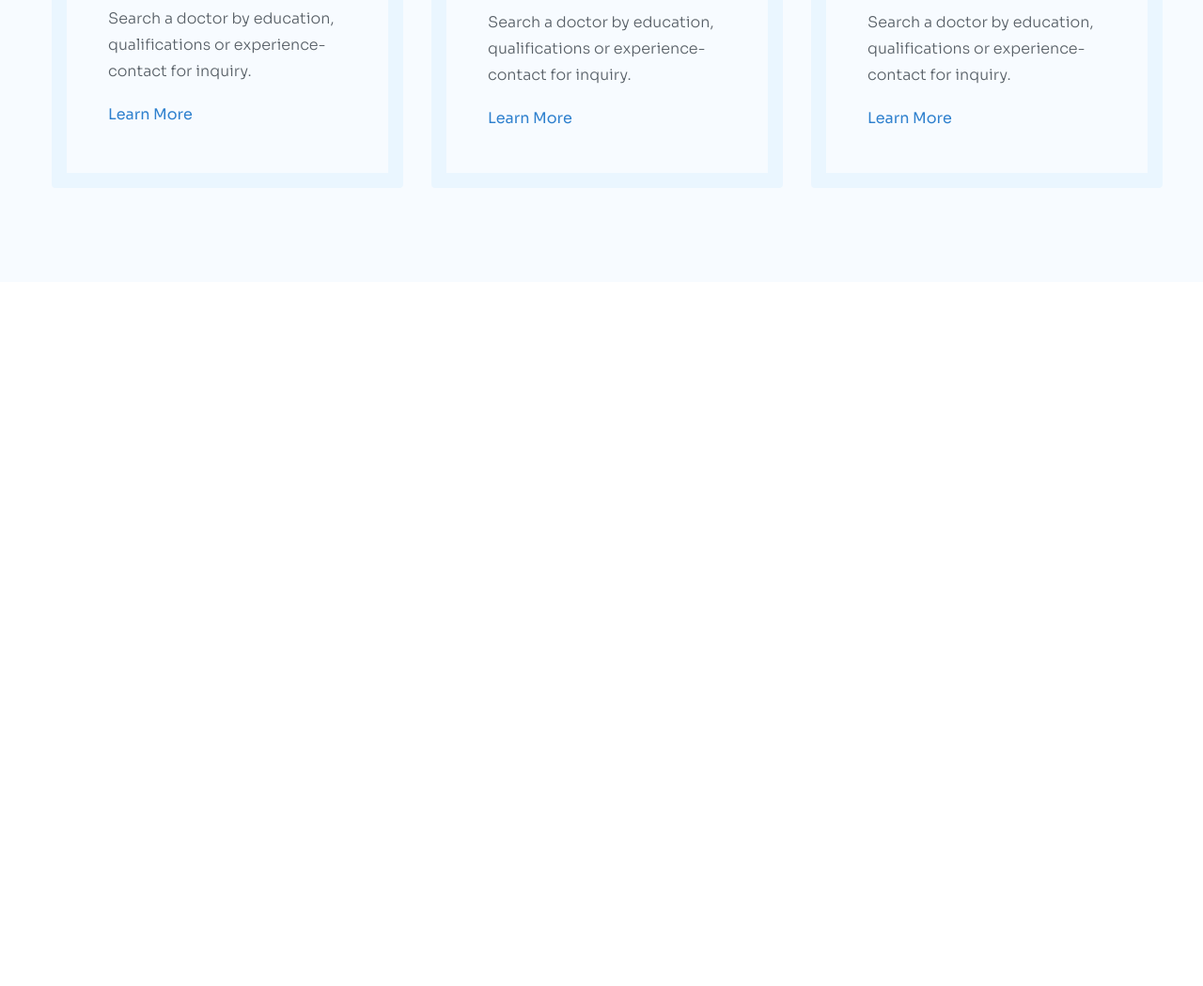
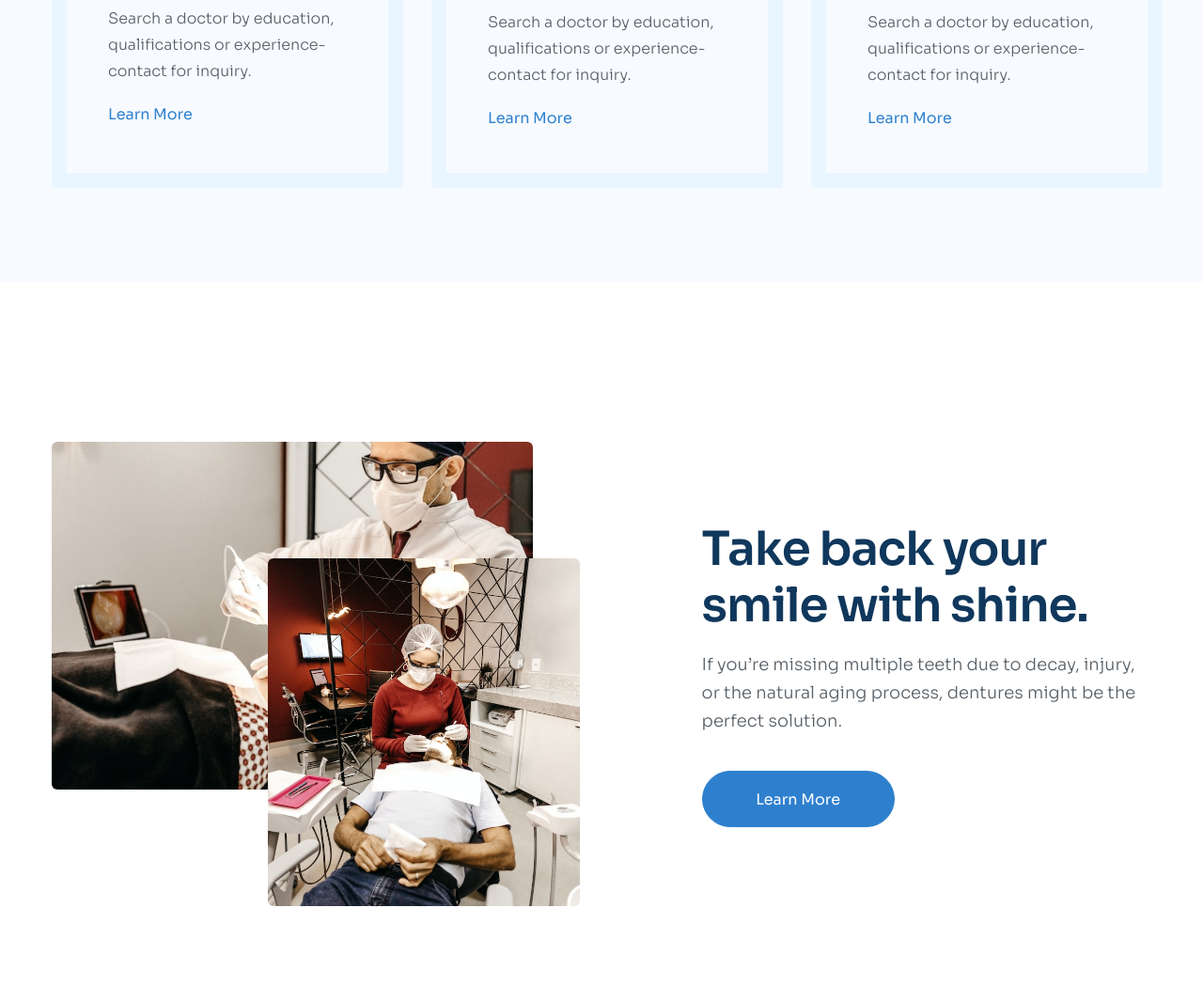
Before and after one commit to gnasche-2003/Project---03---F8, a plain HTML site: page index.html in a window 1280 px wide. Shown: the part 2438-3487 px from the top of the page at 94% size. Before the commit the page ends 2738 px from the top, so only its background shows below. Drawn offline with Linux system fonts and the light colour scheme.

Commit message:
Add Feature

```diff
--- a/assets/css/styles.css
+++ b/assets/css/styles.css
@@ -378,3 +378,43 @@ a {
   line-height: 1.75;
   color: #2e80ce;
 }
+
+/* Feature */
+.feature {
+  margin-top: 85px;
+  padding: 85px 0;
+}
+
+.feature__inner {
+  display: flex;
+  align-items: center;
+  column-gap: 130px;
+}
+
+.feature__media {
+  width: 48%;
+}
+
+.feature__images {
+  position: relative;
+  padding: 0 58px 121px 0;
+}
+
+.feature__img {
+  width: 512px;
+  height: 370px;
+  border-radius: 6px;
+  object-fit: cover;
+}
+
+.feature__img:last-child {
+  position: absolute;
+  right: 0;
+  bottom: 0;
+  width: 332px;
+  height: 370px;
+}
+
+.feature__cta {
+  margin-top: 38px;
+}
--- a/index.html
+++ b/index.html
@@ -306,6 +306,36 @@
           </div>
         </div>
       </section>
+
+      <!-- Feature -->
+      <section class="feature">
+        <div class="container">
+          <div class="feature__inner">
+            <div class="feature__media">
+              <figure class="feature__images">
+                <img
+                  src="./assets/img/feature_01.jpg"
+                  alt=""
+                  class="feature__img"
+                />
+                <img
+                  src="./assets/img/feature_02.jpg"
+                  alt=""
+                  class="feature__img"
+                />
+              </figure>
+            </div>
+            <section class="feature__content">
+              <h2 class="section-heading">Take back your smile with shine.</h2>
+              <p class="section-desc">
+                If you’re missing multiple teeth due to decay, injury, or the
+                natural aging process, dentures might be the perfect solution.
+              </p>
+              <a href="#!" class="btn feature__cta">Learn More</a>
+            </section>
+          </div>
+        </div>
+      </section>
     </main>
   </body>
 </html>
```
Also changed, not shown: assets/img/feature_01.jpg (added), assets/img/feature_02.jpg (added).
